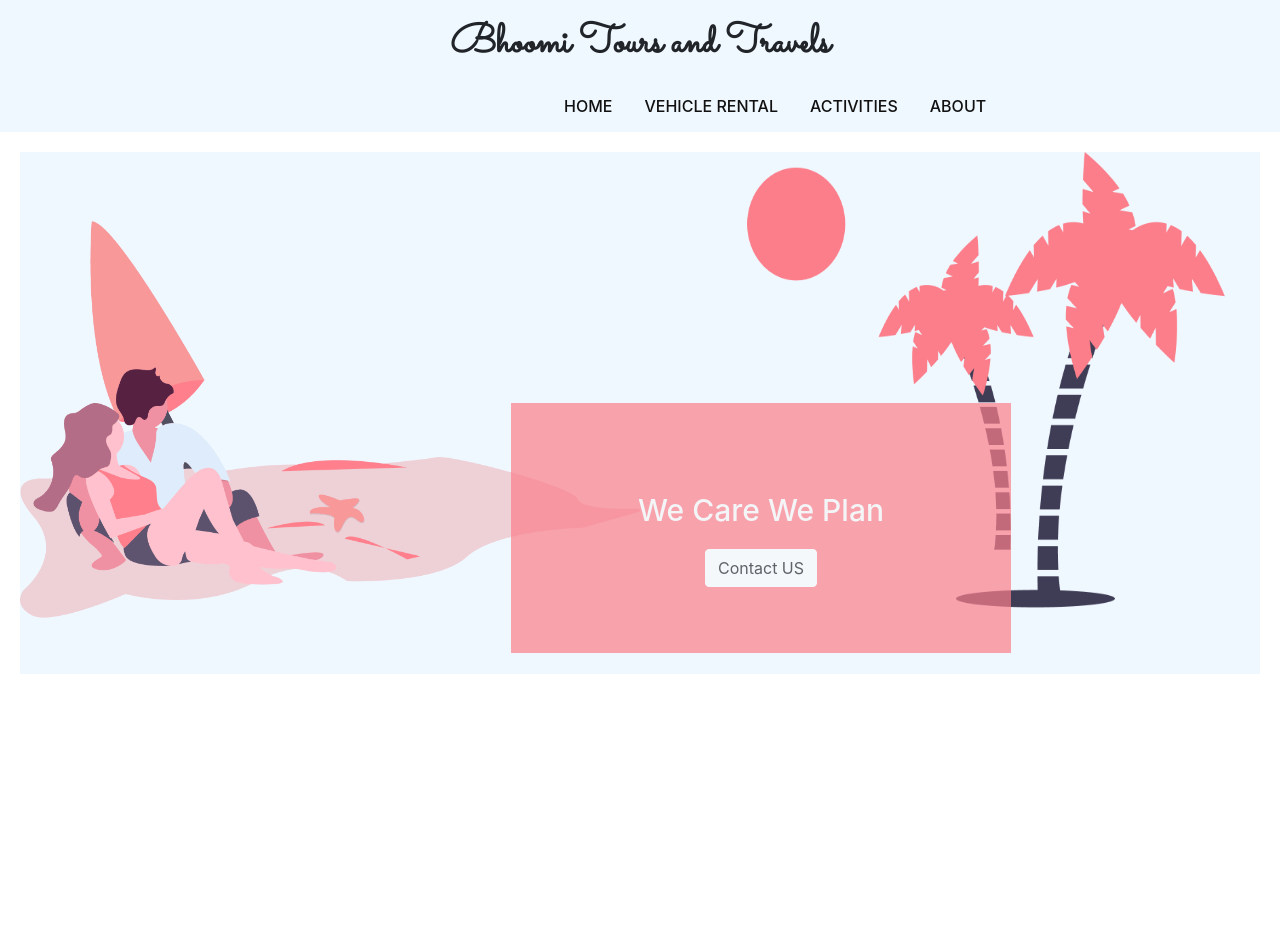
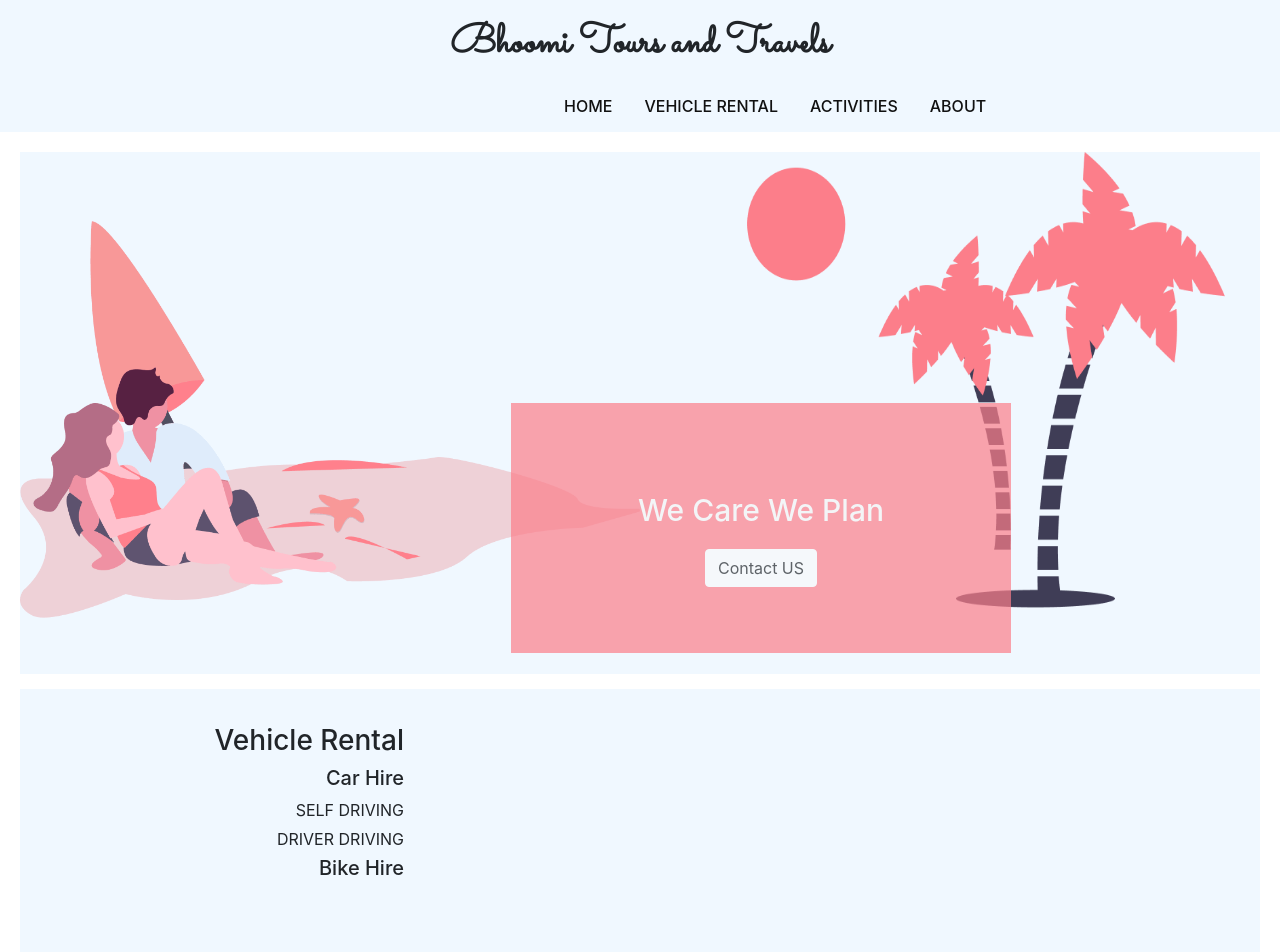
Before and after one commit to jeet-mahesh-shirodkar/btts, a React (Create React App) app: page / in a window 1280 px wide. Shown: the top 952 px of the page. Before the commit the page ends 800 px from the top, so only its background shows below. Built offline with nearby package versions, Linux system fonts and the light colour scheme.

Commit message:
Information Bar

```diff
--- a/src/Components/Beach/beach.css
+++ b/src/Components/Beach/beach.css
@@ -26,6 +26,27 @@
     font-weight: 500;
 }
 
+.info{
+    margin-top: 15px;
+    height: 274px;
+    background-color: aliceblue;
+}
+
+.info1{
+    position: absolute;
+    display: flex;
+    flex-direction: column;
+    width: 30%;
+    text-align: end;
+    padding: 35px 0px;
+    /* text-transform: uppercase; */
+    font-family: -apple-system,BlinkMacSystemFont,"Segoe UI",Roboto,"Helvetica Neue",Arial,"Noto Sans",sans-serif,"Apple Color Emoji","Segoe UI Emoji","Segoe UI Symbol","Noto Color Emoji";
+}
+
+.info p{
+    margin-bottom: 5px;
+}
+
 @media only screen and (max-width:400px){
     .beach{
         margin: 0px;
@@ -34,8 +55,6 @@
     .beach img{
         width: 100%;
         height: 361px;
-        /* height: 522px; */
-        /* margin: 20px 5px; */
     }
     .care {
         left: 9px;
--- a/src/Components/Beach/beach.js
+++ b/src/Components/Beach/beach.js
@@ -7,12 +7,23 @@ import './beach.css';
 export const BeachComp = ()=>{
     return(
     <div className="beach">
-    <img src={Beach} alt="bg"></img>
-    <img src={Sun} alt="sun"></img>
+    <img src={Beach} alt="bg"/>
+    <img src={Sun} alt="sun"/>
     <div className="care">
         <p>We Care We Plan</p>
         <Button variant="light">Contact US</Button>
     </div>
+    <div className="info">
+        <div className="info1">
+                <h3>Vehicle Rental</h3>
+                <h5>Car Hire</h5>
+                <p>SELF DRIVING</p>
+                <p>DRIVER DRIVING</p>
+                <h5>Bike Hire</h5>
+        </div>
+        <div className="info2"></div>
+        <div className="info3"></div>
+    </div>
     </div>
     );
 }
```
